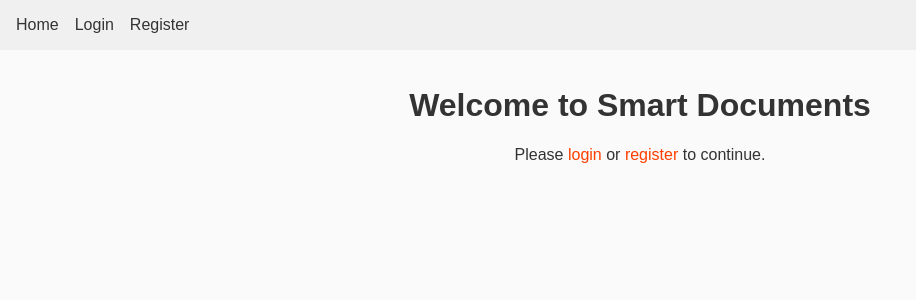
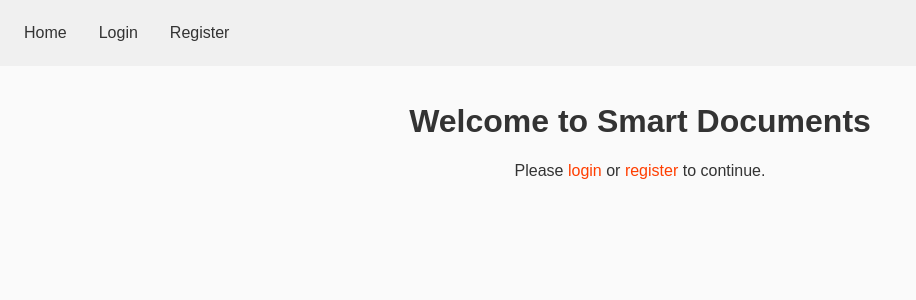
Before and after one commit to Leg0shii/smart-documents, a Svelte app in the folder frontend/: page / in a window 1280 px wide. Shown: the top 300 px of the page, without its empty margins (0-916 px from the left). Built offline with nearby package versions, Linux system fonts and the light colour scheme.

Commit message:
fix alignment issues

```diff
--- a/frontend/src/components/Navbar.svelte
+++ b/frontend/src/components/Navbar.svelte
@@ -15,7 +15,7 @@
             token: null,
             user: null,
         });
-        window.location.href = '/login'; // Redirect to login page
+        window.location.href = '/login';
     };
 
     onDestroy(() => {
@@ -38,14 +38,10 @@
 <style>
     nav {
         display: flex;
+        align-items: center;
         gap: 1em;
         padding: 1em;
         background-color: #f0f0f0;
-    }
-
-    a {
-        text-decoration: none;
-        color: #333;
     }
 
     button {
@@ -55,4 +51,16 @@
         cursor: pointer;
         font: inherit;
     }
+
+    a {
+        padding: 0.5em;
+        border: none;
+        border-radius: 4px;
+        text-decoration: none;
+        color: #333;
+    }
+
+    a:hover {
+        background-color: #e63e00;
+    }
 </style>
```
